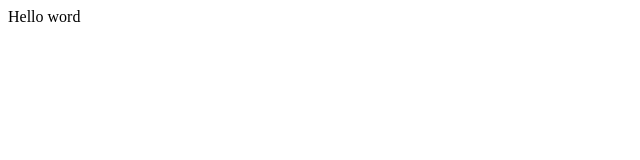
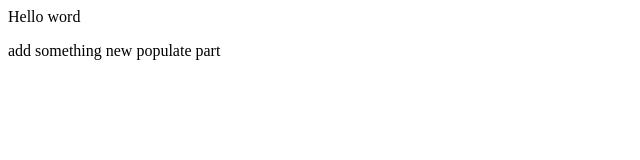
Before and after one commit to Ramratanjakhar02/new-enivroment-, a plain HTML site: page index.html in a window 1280 px wide. Shown: the whole page, without its empty margins (0-640 px from the left). Drawn offline with Linux system fonts and the light colour scheme.

Commit message:
add new line

```diff
--- a/index.html
+++ b/index.html
@@ -1 +1,2 @@
 <p>Hello word</p>
+<p>add something new populate part</p>
```
